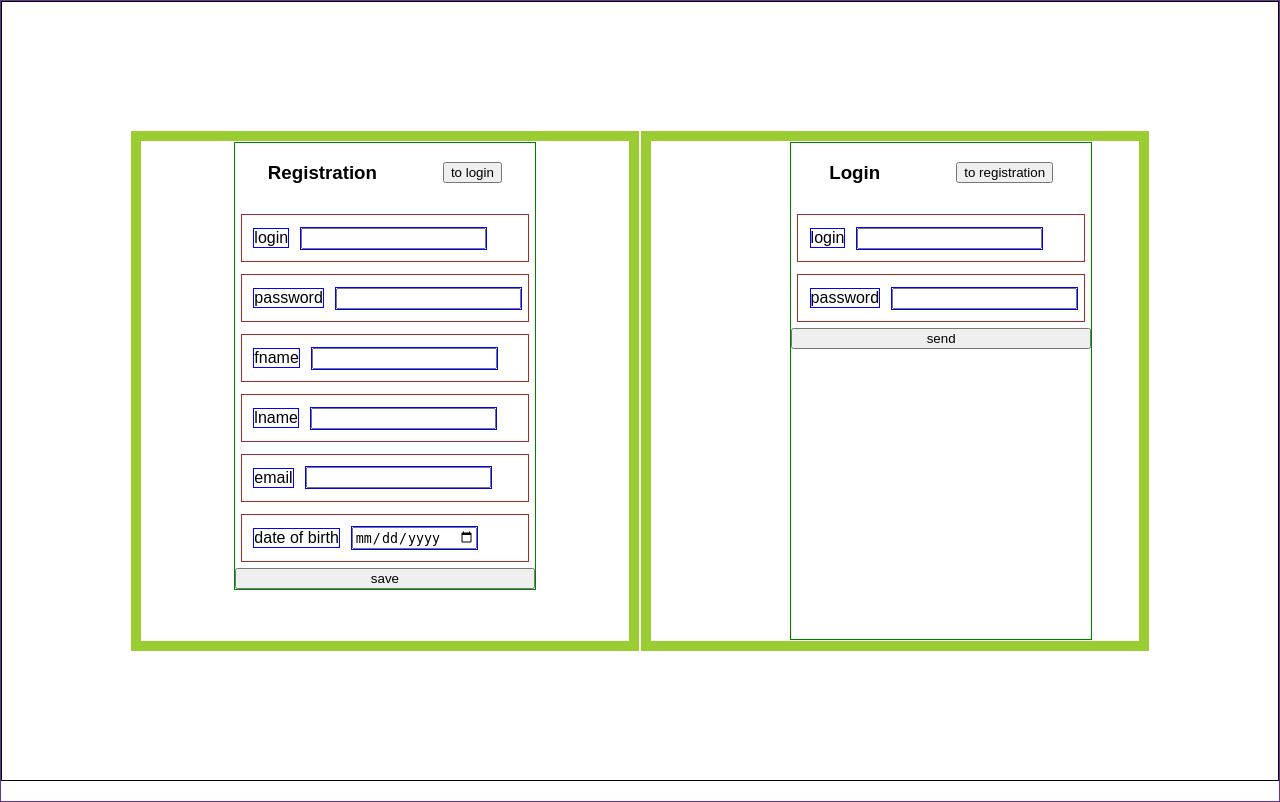
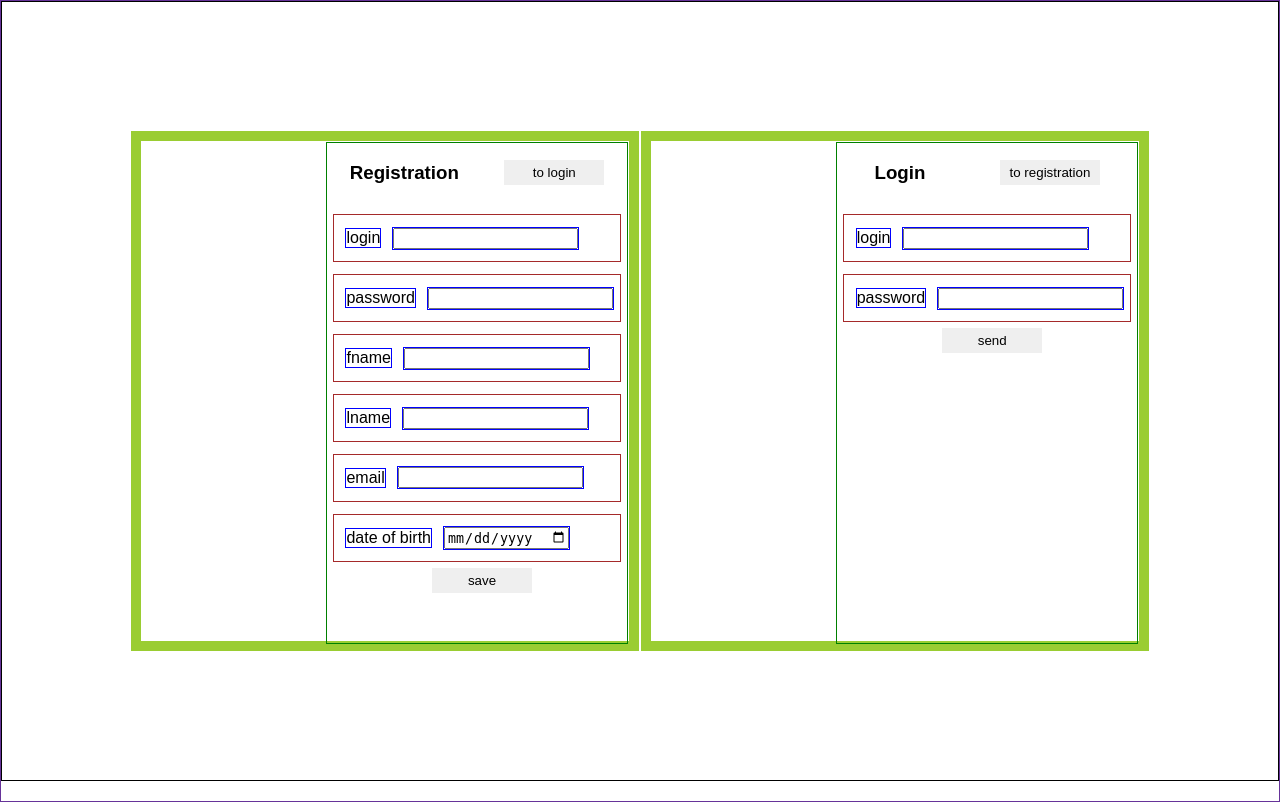
Before and after one commit to smapl/financial_assistant, a Flask app: page / in a window 1280 px wide. Run offline with Flask 2, Linux system fonts and the light colour scheme.

Commit message:
create style on button

```diff
--- a/src/financial_assistant/static/styles/index.css
+++ b/src/financial_assistant/static/styles/index.css
@@ -23,7 +23,7 @@ section {
 .block {
   margin: 1px;
   display: flex;
-  justify-content: space-around;
+  justify-content: flex-end;
   border: 10px solid yellowgreen;
   height: 500px;
   width: 100%;
@@ -32,6 +32,7 @@ section {
 .inside {
   margin: 1px;
   width: 300px;
+  height: 100%;
   display: flex;
   flex-direction: column;
   justify-content: flex-start;
@@ -56,3 +57,25 @@ section {
   align-items: center;
   justify-content: space-around;
 }
+
+.send_form {
+  margin-left: 35%;
+}
+
+button {
+  height: 25px;
+  width: 100px;
+  border: 0px;
+}
+
+button:hover {
+  background: #c3c7c4;
+  border: 0px;
+  outline: 0px;
+}
+
+button:active {
+  background-color: #d9eedf;
+  border: 0px;
+  outline: 0px;
+}
```
